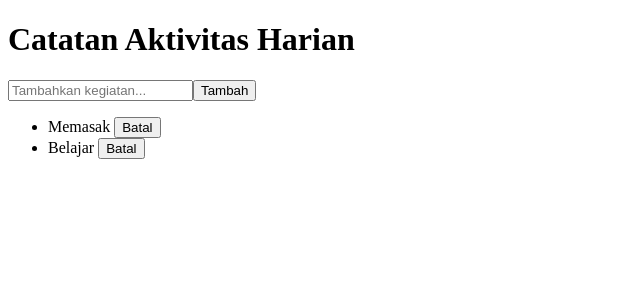
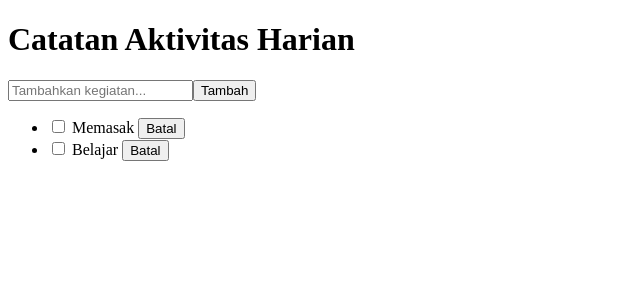
Before and after one commit to salsabillahramadhanii/32-pbk-uts-233510313, a Vue app: page / in a window 1280 px wide. Shown: the top 300 px of the page, without its empty margins (0-640 px from the left). Built offline with nearby package versions, Linux system fonts and the light colour scheme.

Commit message:
User dapat menceklist kegiatan yang telah selesai dilakukan

```diff
--- a/src/App.vue
+++ b/src/App.vue
@@ -8,6 +8,7 @@
 
     <ul>
       <li v-for="(task, index) in tasks" :key="index">
+        <input type="checkbox" v-model="task.completed" />
         {{ task.name }}
         <button @click="removeTodo(index)">Batal</button>
 
```
